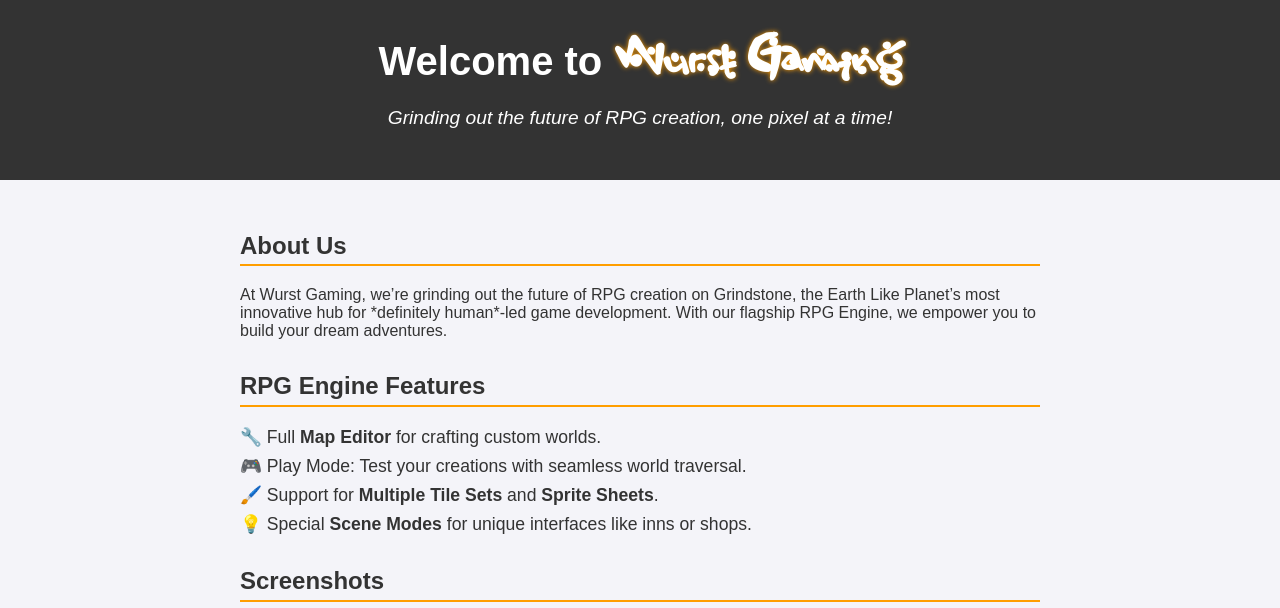
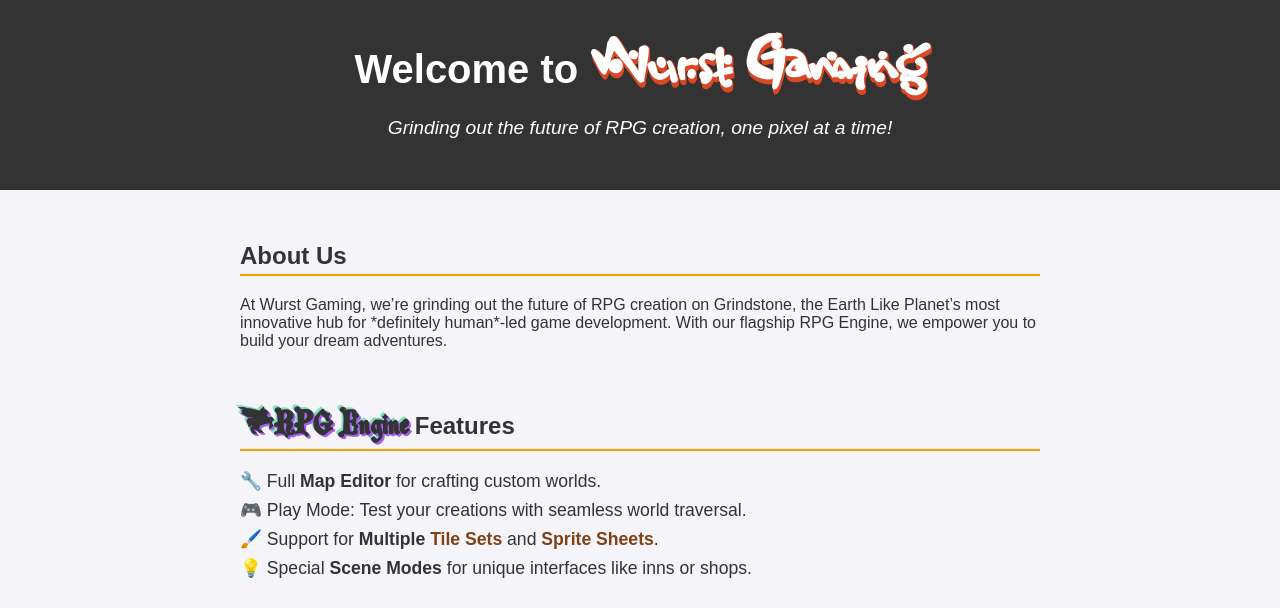
Before and after one commit to sophiathekitty/RPG-Engine, a plain HTML site: page index.html in a window 1280 px wide. Shown: the part 168-776 px from the top of the page. Drawn offline with Linux system fonts and the light colour scheme.

Commit message:
fancy logo fonts

```diff
--- a/index.html
+++ b/index.html
@@ -5,11 +5,12 @@
     <meta name="viewport" content="width=device-width, initial-scale=1.0">
     <title>Wurst Gaming - RPG Engine</title>
     <link rel="stylesheet" href="styles.css">
+    <link rel="icon" type="image/png" href="logo.png">
 </head>
 <body>
     <header>
         <img src="logo.png" alt="Wurst Gaming Logo" />
-        <h1>Welcome to <span>Wurst Gaming</span></h1>
+        <h1>Welcome to <span class="logo">Wurst Gaming</span></h1>
         <p>Grinding out the future of RPG creation, one pixel at a time!</p>
     </header>
 
@@ -22,11 +23,11 @@
         </section>
 
         <section id="features">
-            <h2>RPG Engine Features</h2>
+            <h2><span class='rpg logo'>RPG Engine</span> Features</h2>
             <ul>
                 <li>🔧 Full <strong>Map Editor</strong> for crafting custom worlds.</li>
                 <li>🎮 Play Mode: Test your creations with seamless world traversal.</li>
-                <li>🖌️ Support for <strong>Multiple Tile Sets</strong> and <strong>Sprite Sheets</strong>.</li>
+                <li>🖌️ Support for <strong>Multiple <a href="https://github.com/sophiathekitty/RPG-Engine/wiki/Tile-Sets">Tile Sets</a></strong> and <strong><a href="https://github.com/sophiathekitty/RPG-Engine/wiki/Sprite-Sheets">Sprite Sheets</a></strong>.</li>
                 <li>💡 Special <strong>Scene Modes</strong> for unique interfaces like inns or shops.</li>
             </ul>
         </section>
--- a/styles.css
+++ b/styles.css
@@ -2,6 +2,14 @@
 @font-face {
     font-family: 'Cream';
     src: url(ZitCream.ttf) format('truetype');
+}
+@font-face {
+    font-family: 'Frax';
+    src: url(DecadentaFrax.ttf) format('truetype');
+}
+@font-face {
+    font-family: 'Fantastic';
+    src: url(fantastic.ttf) format('truetype');
 }
 body {
     font-family: Arial, sans-serif;
@@ -27,8 +35,8 @@ header h1 {
     margin-bottom: 0.5rem;
 }
 header h1 span {
-    font-size: 1.5em;
-    text-shadow: #ff9e00 0 0 5px;
+    font-size: 1.75em;
+    text-shadow: 1px 0px 0px #DC4824, 1px 1px 0px #DC4824, 1px 2px 0px #DC4824, 1px 3px 0px #DC4824, 1px 4px 0px #DC4824, 1px 5px 0px #DC4824;
     font-family: 'Cream', sans-serif;
 }
 
@@ -42,7 +50,16 @@ main {
     max-width: 800px;
     margin: 0 auto;
 }
-
+a {
+    color: #804114;
+    text-decoration: none;
+}
+a:visited {
+    color: #564211;
+}
+a:hover {
+    color: #ff9e00;
+}
 section {
     margin-bottom: 2rem;
 }
@@ -52,7 +69,15 @@ h2 {
     border-bottom: 2px solid #ff9e00;
     padding-bottom: 0.3rem;
 }
-
+h2 span {
+    font-family: 'Frax', sans-serif;
+    font-size: 1.75em;
+    text-shadow: 2px 2px 0px #a45eed, 1px 1px 0px #a45eed, 0px 0px 0px #a45eed, -1px -1px 0px #79e3b7, -2px -2px 0px #79e3b7;
+}
+h2 span::before {
+    content: 'C';
+    font-family: 'fantastic', sans-serif;
+}
 ul {
     list-style-type: none;
     padding: 0;
@@ -100,7 +125,9 @@ footer a {
     color: #aaa;
     text-decoration: none;
 }
-
+footer a:visited {
+    color: #bd7500;
+}
 footer a#hidden-link {
     display: block;
     width: 1px;
```
Also changed, not shown: contracts.html (+2 -2 lines), credits.html (+1 -0 lines), terms.html (+1 -0 lines), DecadentaFrax.ttf (added), fantastic.ttf (added).
